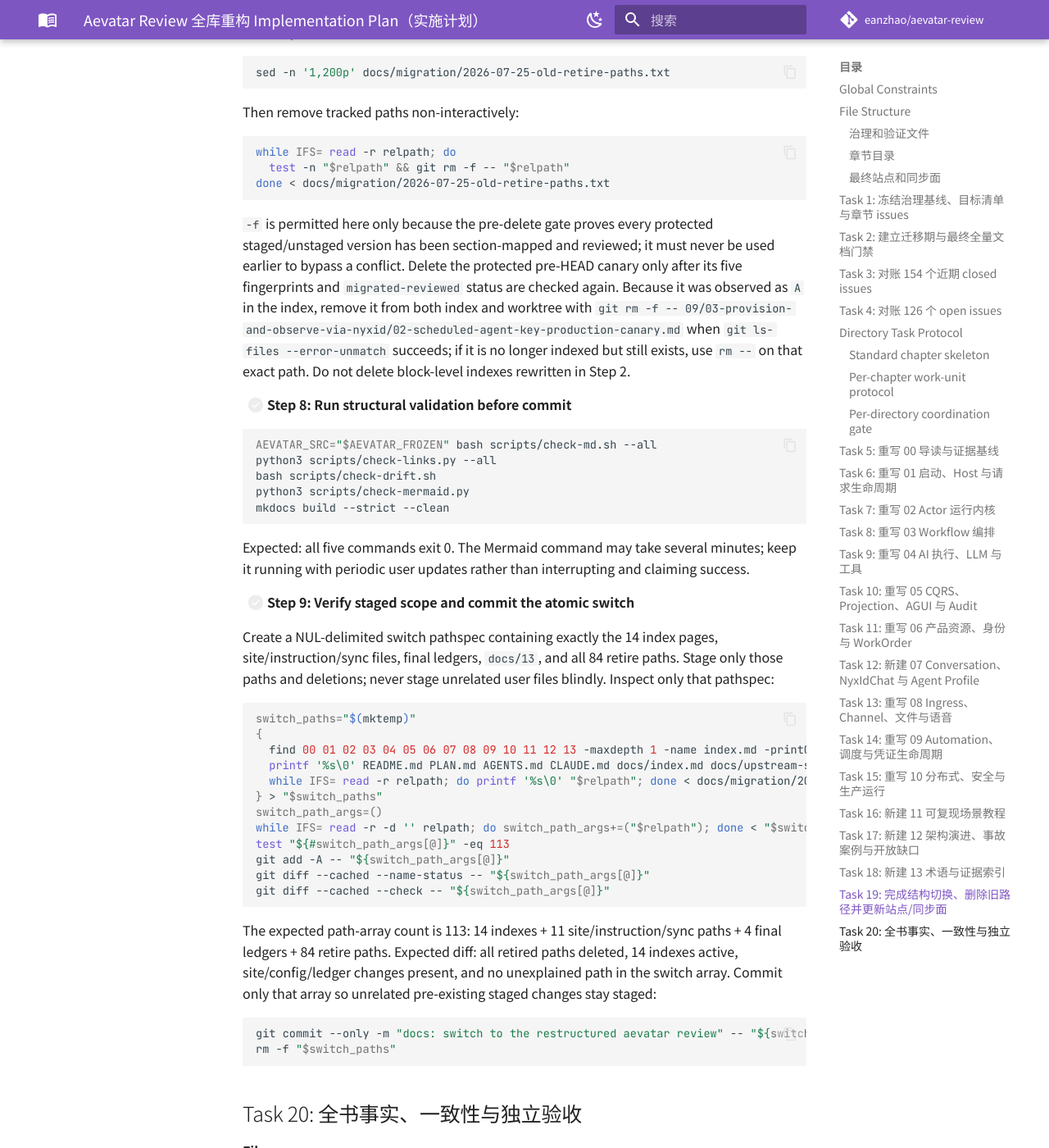
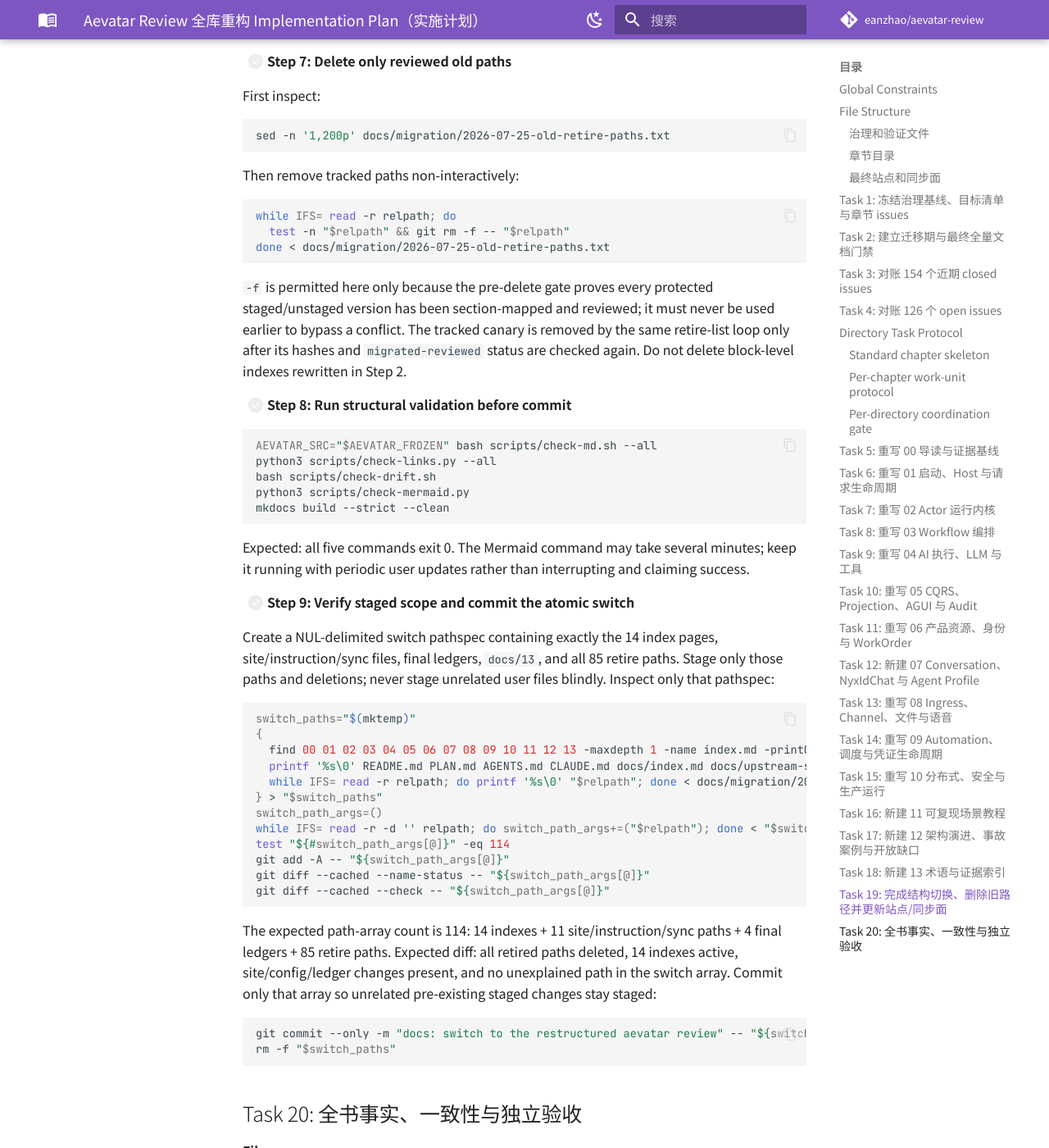
Before and after one commit to eanzhao-os/aevatar-review, an MkDocs documentation site: the page built from docs/superpowers/plans/2026-07-25-aevatar-review-restructure.md, in a window 1280 px wide and 1400 px high, scrolled down 49751 px. Shown: the whole window at 82% size. Built offline with MkDocs 1.6.1 and Material for MkDocs 9.7.7, drawn with Linux system fonts in a browser that asks for light colours; comment, search, counter and statistics services are not loaded; some of the changed text lies outside the part shown.

Commit message:
docs: align restructure plan with execution baseline

````diff
--- a/docs/superpowers/plans/2026-07-25-aevatar-review-restructure.md
+++ b/docs/superpowers/plans/2026-07-25-aevatar-review-restructure.md
@@ -41,7 +41,7 @@
 | `docs/migration/2026-07-25-target-chapters.md` | 72 个目标章节的机器可读 Markdown 清单、状态、issue URL |
 | `docs/migration/2026-07-25-protected-worktree.md` | 每批开始时的受保护路径、状态、hash 和迁移意图 |
 | `docs/migration/2026-07-25-chapter-migration-ledger.md` | 每个旧 Markdown 文件的 `retain-rewrite/merge/split/promote-current/move-evolution/delete` 处置和新落点 |
-| `docs/migration/2026-07-25-old-retire-paths.txt` | 最终切换时可安全删除的 84 个旧 tracked 路径；不含将原位重写的 13 个块级 `index.md` |
+| `docs/migration/2026-07-25-old-retire-paths.txt` | 最终切换时可安全删除的 85 个旧 tracked 路径；不含将原位重写的 13 个块级 `index.md` |
 | `docs/migration/2026-07-25-issue-evidence-ledger.md` | 154 个 closed 与 126 个 open issues 的主题、分类、实现证据和文档落点 |
 | `docs/migration/2026-07-25-source-matrix.md` | 72 篇目标章节的 E1/E2/E3/E4/E5/E6 证据矩阵 |
 | `scripts/create_issues.py` | 从目标清单幂等创建或复用章节 issue；默认 dry-run，显式 `--create` 才写 GitHub |
@@ -210,9 +210,9 @@ Mandatory group destinations:
 | `11/*` | `04/03`, `04/05`, `11/*`, retired recipe in `12/03` if unsupported |
 | `12/*` | `12/01–02`, `12/04` |
 
-Expected design-freeze worktree count: `82` substantive files and `16` index files. If new files appear before execution, add and protect them rather than forcing this old count.
+Design-freeze worktree count was `82` substantive files and `16` index files. At execution baseline `bab63e8`, the Agent Key canary has entered HEAD, so the tracked count is now `82` substantive files and `16` index files. If new files appear after this execution baseline, add and protect them rather than forcing this count.
 
-Also create `docs/migration/2026-07-25-old-retire-paths.txt` from the 81 tracked old substantive chapters plus the three nested `09/*/index.md` files. Do not include the 13 block-level `00/index.md` through `12/index.md`; Task 19 rewrites those in place. Expected line count: `84`. The protected pre-HEAD canary—observed as index-added and absent from HEAD—is reviewed and deleted separately at Task 19.
+Also create `docs/migration/2026-07-25-old-retire-paths.txt` from the 82 tracked old substantive chapters plus the three nested `09/*/index.md` files. Do not include the 13 block-level `00/index.md` through `12/index.md`; Task 19 rewrites those in place. Expected line count: `85`. The canary `09/03-provision-and-observe-via-nyxid/02-scheduled-agent-key-production-canary.md` is now one of these tracked substantive paths; it still requires section-level `migrated-reviewed` evidence before deletion.
 
 - [ ] **Step 5: Add the failing frozen-upstream and issue-snapshot fixtures**
 
@@ -361,7 +361,7 @@ AEVATAR_SRC="$AEVATAR_FROZEN" bash scripts/check-md.sh --paths PATH...
 AEVATAR_SRC="$AEVATAR_FROZEN" bash scripts/check-md.sh --all [--allow-retiring]
 ```
 
-Substantive rules: valid frontmatter; one H1; sections matching `版本与结论`、`设计抽象与事实源`、`为什么`、`边界与演进`、`读完应能回答`; demo marker; at least two diagrams; 1–3 source-spine paths; all upstream paths and numeric line anchors valid. `--paths` allows old/new coexistence. `--all` reads 72 checked manifest rows and rejects missing targets. Default `--all` also rejects orphan substantive chapters. Temporary `--all --allow-retiring` permits only the exact 84 paths in `old-retire-paths.txt` plus the separately protected canary to coexist; it remains strict for targets and every other orphan. This flag is used only in Task 19 before deletion and is forbidden in CI/final verification.
+Substantive rules: valid frontmatter; one H1; sections matching `版本与结论`、`设计抽象与事实源`、`为什么`、`边界与演进`、`读完应能回答`; demo marker; at least two diagrams; 1–3 source-spine paths; all upstream paths and numeric line anchors valid. `--paths` allows old/new coexistence. `--all` reads 72 checked manifest rows and rejects missing targets. Default `--all` also rejects orphan substantive chapters. Temporary `--all --allow-retiring` permits only the exact 85 paths in `old-retire-paths.txt` to coexist; it remains strict for targets and every other orphan. This flag is used only in Task 19 before deletion and is forbidden in CI/final verification.
 
 - [ ] **Step 3: Implement `check-links.py` with planned-target support**
 
@@ -1217,7 +1217,7 @@ git commit --only -m "docs(13): record glossary and evidence indexes" -- docs/mi
 - Modify: `scripts/git-hooks/pre-push`
 - Modify: `.github/workflows/docs.yml`
 - Delete: every path listed in `docs/migration/2026-07-25-old-retire-paths.txt`
-- Delete: protected pre-HEAD `09/03-provision-and-observe-via-nyxid/02-scheduled-agent-key-production-canary.md` (observed as index-added and possibly later unstaged/untracked) only after its protected-ledger row is `migrated-reviewed`
+- Delete: tracked `09/03-provision-and-observe-via-nyxid/02-scheduled-agent-key-production-canary.md` through the 85-row retire list only after its protected/migration-ledger row is `migrated-reviewed`
 - Modify: migration/protected/target ledgers to final state
 
 **Interfaces:**
@@ -1231,7 +1231,7 @@ git commit --only -m "docs(13): record glossary and evidence indexes" -- docs/mi
 test "$(rg -c '^- \[x\] `[0-9]{2}/[0-9]{2}-[a-z0-9-]+\.md`' docs/migration/2026-07-25-target-chapters.md)" -eq 72
 ! rg '\| pending \|' docs/migration/2026-07-25-chapter-migration-ledger.md
 ! rg '\| protected \|.*\| (pending|unreviewed) \|' docs/migration/2026-07-25-protected-worktree.md
-test "$(wc -l < docs/migration/2026-07-25-old-retire-paths.txt | tr -d ' ')" -eq 84
+test "$(wc -l < docs/migration/2026-07-25-old-retire-paths.txt | tr -d ' ')" -eq 85
 AEVATAR_SRC="$AEVATAR_FROZEN" bash scripts/check-md.sh --all --allow-retiring
 python3 scripts/check-links.py --all --allow-planned
 ```
@@ -1327,7 +1327,7 @@ while IFS= read -r relpath; do
 done < docs/migration/2026-07-25-old-retire-paths.txt
 ```
 
-`-f` is permitted here only because the pre-delete gate proves every protected staged/unstaged version has been section-mapped and reviewed; it must never be used earlier to bypass a conflict. Delete the protected pre-HEAD canary only after its five fingerprints and `migrated-reviewed` status are checked again. Because it was observed as `A ` in the index, remove it from both index and worktree with `git rm -f -- 09/03-provision-and-observe-via-nyxid/02-scheduled-agent-key-production-canary.md` when `git ls-files --error-unmatch` succeeds; if it is no longer indexed but still exists, use `rm --` on that exact path. Do not delete block-level indexes rewritten in Step 2.
+`-f` is permitted here only because the pre-delete gate proves every protected staged/unstaged version has been section-mapped and reviewed; it must never be used earlier to bypass a conflict. The tracked canary is removed by the same retire-list loop only after its hashes and `migrated-reviewed` status are checked again. Do not delete block-level indexes rewritten in Step 2.
 
 - [ ] **Step 8: Run structural validation before commit**
 
@@ -1343,7 +1343,7 @@ Expected: all five commands exit 0. The Mermaid command may take several minutes
 
 - [ ] **Step 9: Verify staged scope and commit the atomic switch**
 
-Create a NUL-delimited switch pathspec containing exactly the 14 index pages, site/instruction/sync files, final ledgers, `docs/13`, and all 84 retire paths. Stage only those paths and deletions; never stage unrelated user files blindly. Inspect only that pathspec:
+Create a NUL-delimited switch pathspec containing exactly the 14 index pages, site/instruction/sync files, final ledgers, `docs/13`, and all 85 retire paths. Stage only those paths and deletions; never stage unrelated user files blindly. Inspect only that pathspec:
 
 ```bash
 switch_paths="$(mktemp)"
@@ -1354,13 +1354,13 @@ switch_paths="$(mktemp)"
 } > "$switch_paths"
 switch_path_args=()
 while IFS= read -r -d '' relpath; do switch_path_args+=("$relpath"); done < "$switch_paths"
-test "${#switch_path_args[@]}" -eq 113
+test "${#switch_path_args[@]}" -eq 114
 git add -A -- "${switch_path_args[@]}"
 git diff --cached --name-status -- "${switch_path_args[@]}"
 git diff --cached --check -- "${switch_path_args[@]}"
 ```
 
-The expected path-array count is 113: 14 indexes + 11 site/instruction/sync paths + 4 final ledgers + 84 retire paths. Expected diff: all retired paths deleted, 14 indexes active, site/config/ledger changes present, and no unexplained path in the switch array. Commit only that array so unrelated pre-existing staged changes stay staged:
+The expected path-array count is 114: 14 indexes + 11 site/instruction/sync paths + 4 final ledgers + 85 retire paths. Expected diff: all retired paths deleted, 14 indexes active, site/config/ledger changes present, and no unexplained path in the switch array. Commit only that array so unrelated pre-existing staged changes stay staged:
 
 ```bash
 git commit --only -m "docs: switch to the restructured aevatar review" -- "${switch_path_args[@]}"
````
